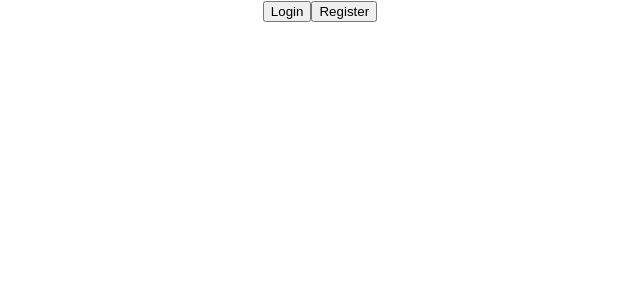
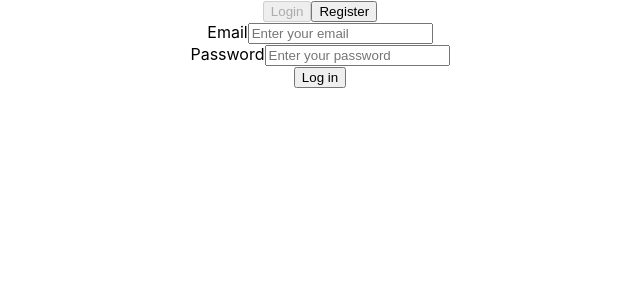
Before and after one commit to ujjwal-shekhar/Grediit-MERN-Clone, a React (Create React App) app in the folder client/: page / in a window 1280 px wide. Shown: the top 300 px of the page, without its empty margins (320-960 px from the left). Built offline with nearby package versions, Linux system fonts and the light colour scheme.

Commit message:
Fixed no default tab open

```diff
--- a/client/src/Components/Auth/LoginRegisterForm.jsx
+++ b/client/src/Components/Auth/LoginRegisterForm.jsx
@@ -1,10 +1,13 @@
-import React, { useState } from 'react';
+import React, { useState, useEffect } from 'react';
 import Tabs from '../common/Tabs';
 import LoginForm from './LoginForm';
 import RegisterForm from './RegisterForm';
 
 const LoginRegisterForm = () => {
-  const [activeTab, setActiveTab] = useState('login');
+  const [activeTab, setActiveTab] = useState('Login');
+  useEffect(() => {
+    setActiveTab('Login');
+  }, []);
 
   const handleTabChange = (tab) => {
     setActiveTab(tab);
```
